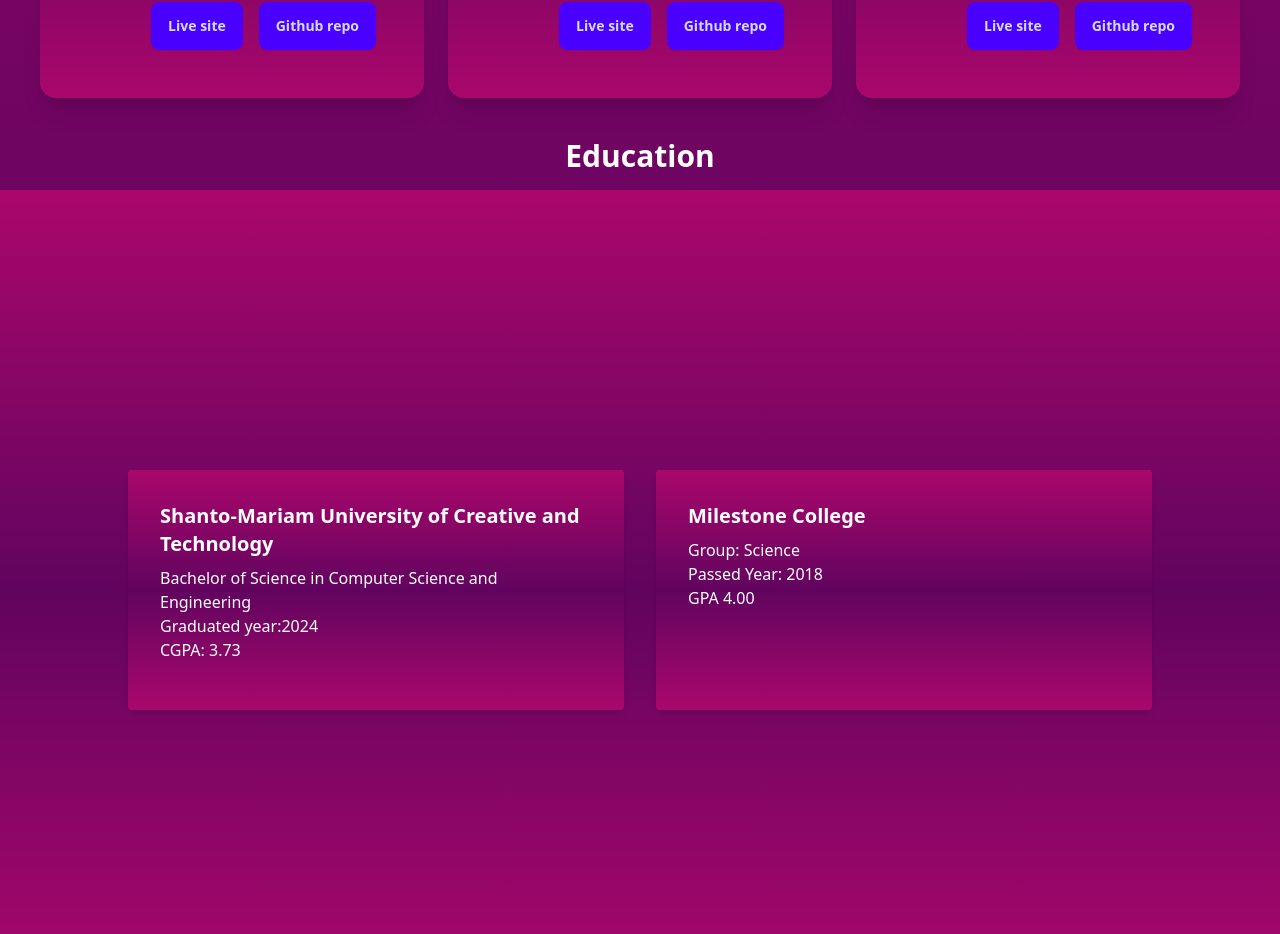
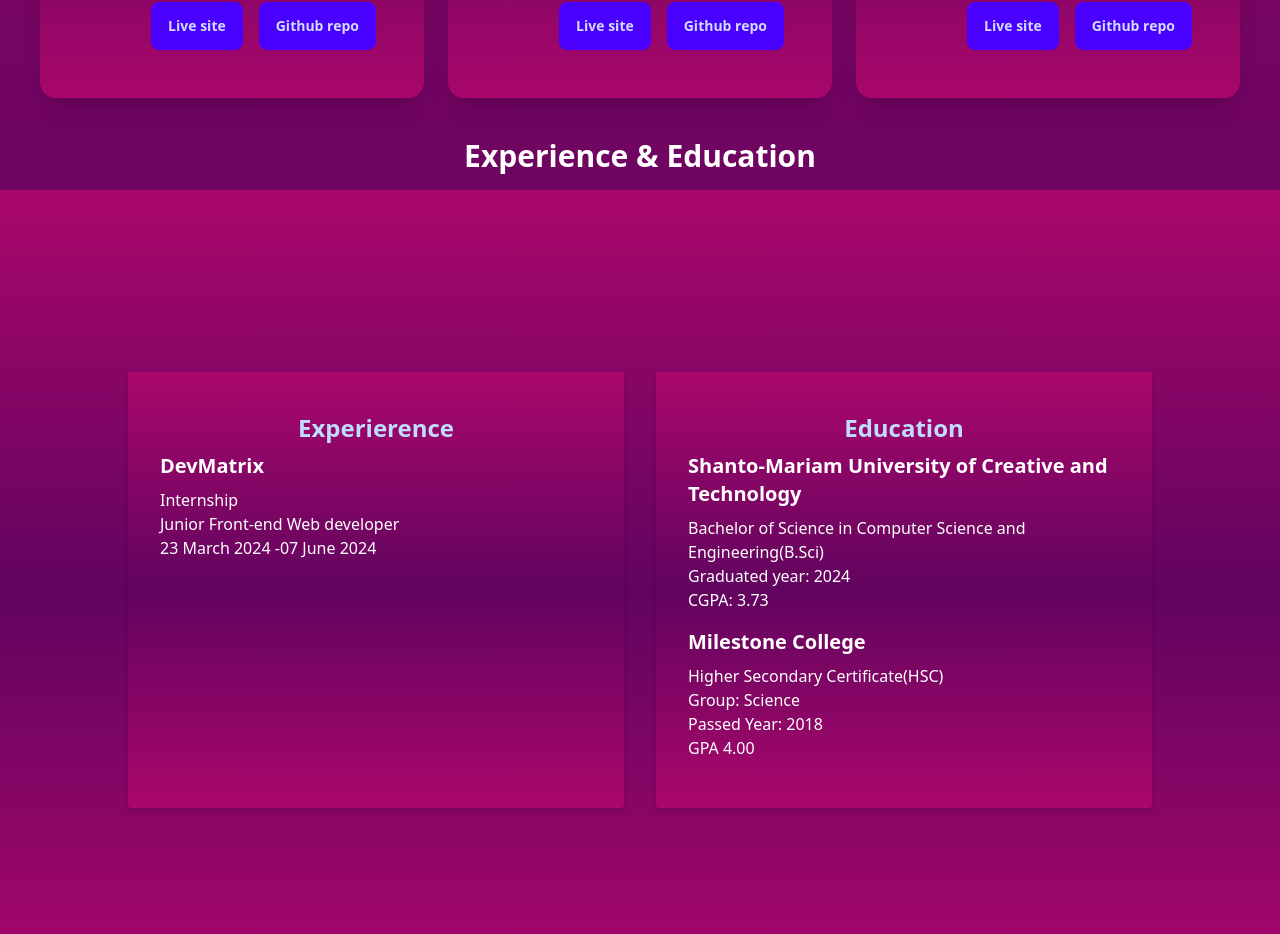
Before and after one commit to seyam14/Portfolio, a React (Vite) app: page / in a window 1280 px wide. Shown: the part 1120-2054 px from the top of the page. Built offline with nearby package versions, Linux system fonts and the light colour scheme.

Commit message:
experience & education part updated

```diff
--- a/src/Component/Education/Education.jsx
+++ b/src/Component/Education/Education.jsx
@@ -3,25 +3,41 @@
 const Education = () => {
     return (
         <div id="education">
-         <h1 className="text-3xl text-white text-center font-semibold mb-4">Education </h1>
+         <h1 className="text-3xl text-white text-center font-semibold mb-4">Experience & Education </h1>
         <div className="bg-gradient-to-b from-[#AA076B] to-[#AA076B] via-[#61045F] min-h-screen flex items-center justify-center">
         <div className="grid grid-cols-1 md:grid-cols-2 gap-8 w-full max-w-screen-lg mx-auto">
           <div className="bg-gradient-to-b from-[#AA076B] to-[#AA076B] via-[#61045F] text-white p-8 rounded shadow-md">
+           <div>
+           <div className="text-center font-bold">
+            <h2 className="text-blue-200 text-2xl m-2">Experierence</h2>
+          </div>
             <div className="mb-4">
-              <h2 className="text-xl font-semibold mb-2">Shanto-Mariam University of Creative and Technology</h2>
-              <p>Bachelor of Science in Computer Science and Engineering</p>
-              <p>Graduated year:2024</p>
-              <p>CGPA: 3.73</p>
+              <h2 className="text-xl font-semibold mb-2">DevMatrix</h2>
+              <p>Internship</p>
+              <p>Junior Front-end Web developer</p>
+              <p>23 March 2024 -07 June 2024</p>
+            </div>
             </div>
           </div>
 
           <div className="bg-gradient-to-b from-[#AA076B] to-[#AA076B] via-[#61045F] text-white p-8 rounded shadow-md mt-4 md:mt-0">
-
+         <div >
+          <div className="text-center font-bold">
+            <h2 className="text-blue-200 text-2xl m-2">Education</h2>
+          </div>
+          <div className="mb-4">
+              <h2 className="text-xl font-semibold mb-2">Shanto-Mariam University of Creative and Technology</h2>
+              <p>Bachelor of Science in Computer Science and Engineering(B.Sci)</p>
+              <p>Graduated year: 2024</p>
+              <p>CGPA: 3.73</p>
+            </div>
             <div className="mb-4">
               <h2 className="text-xl font-semibold mb-2">Milestone College</h2>
+              <p>Higher Secondary Certificate(HSC)</p>
               <p>Group: Science</p>
               <p>Passed Year: 2018</p>
               <p>GPA 4.00</p>
+            </div>
             </div>
           </div>
         </div>
```
